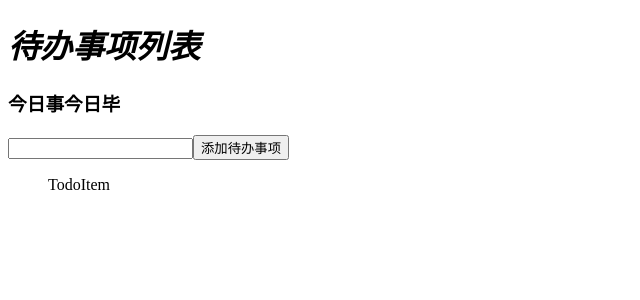
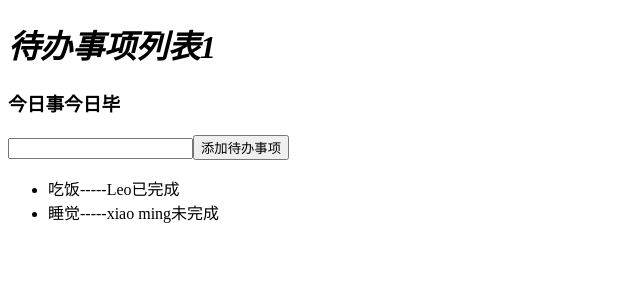
Before and after one commit to zhq092012/React_trus, a React (Create React App) app: page / in a window 1280 px wide. Shown: the top 300 px of the page, without its empty margins (0-640 px from the left). Built offline with nearby package versions, Linux system fonts and the light colour scheme.

Commit message:
组件中的数据传递

```diff
--- a/src/App.js
+++ b/src/App.js
@@ -1,14 +1,45 @@
 import React, { Component, Fragment } from "react";
 import { TodoHeader, TodoInput, TodoList } from "./components";
 export default class App extends Component {
+  // state = {
+  //   title: "待办事项列表1"
+  // };
+  constructor() {
+    super();
+    this.state = {
+      title: "待办事项列表1",
+      desc: "今日事今日毕",
+      // article: "<div><i>文章标题</i><br/><content>文章内容</content><div>",
+      todos: [
+        {
+          id: 1,
+          title: "吃饭",
+          assigned: "Leo",
+          isCompleted: true
+        },
+        {
+          id: 2,
+          title: "睡觉",
+          assigned: "xiao ming",
+          isCompleted: false
+        }
+      ]
+    };
+  }
   render() {
     return (
       <Fragment>
-        <TodoHeader desc="今日事今日毕">
-          <i>待办事项列表</i>
+        {/* {
+           this.state.todos.map(todo => {
+          return <div key={todo.id}>{todo.title}</div>;
+
+          <div dangerouslySetInnerHTML={{ __html: this.state.article }} />
+        } */}
+        <TodoHeader desc={this.state.desc}>
+          <i>{this.state.title}</i>
         </TodoHeader>
         <TodoInput btnText="添加待办事项" />
-        <TodoList />
+        <TodoList todos={this.state.todos} />
       </Fragment>
       // <>
       //   <TodoHeader />
--- a/src/components/TodoList/TodoItem.js
+++ b/src/components/TodoList/TodoItem.js
@@ -2,6 +2,12 @@ import React, { Component } from "react";
 
 export default class TodoItem extends Component {
   render() {
-    return <div>TodoItem</div>;
+    return (
+      <li>
+        {this.props.title}-----
+        {this.props.assigned}
+        {this.props.isCompleted ? "已完成" : "未完成"}
+      </li>
+    );
   }
 }
--- a/src/components/TodoList/index.js
+++ b/src/components/TodoList/index.js
@@ -4,7 +4,17 @@ export default class TodoList extends Component {
   render() {
     return (
       <ul>
-        <TodoItem />
+        {this.props.todos.map(todo => {
+          return (
+            <TodoItem
+              key={todo.id}
+              // id={todo.id}
+              // title={todo.title}
+              // isCompleted={todo.isCompleted}
+              {...todo}
+            />
+          );
+        })}
       </ul>
     );
   }
```
